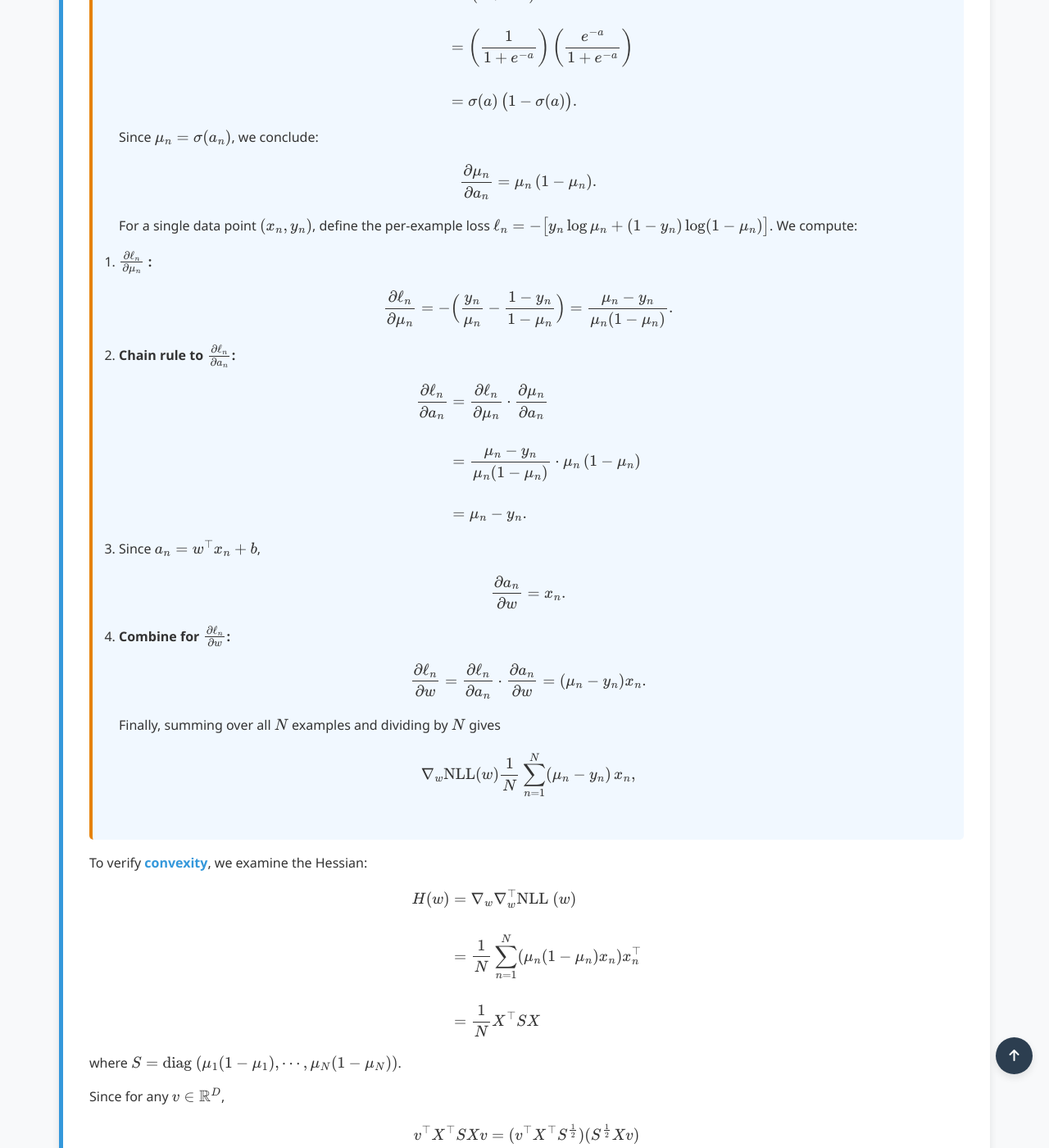
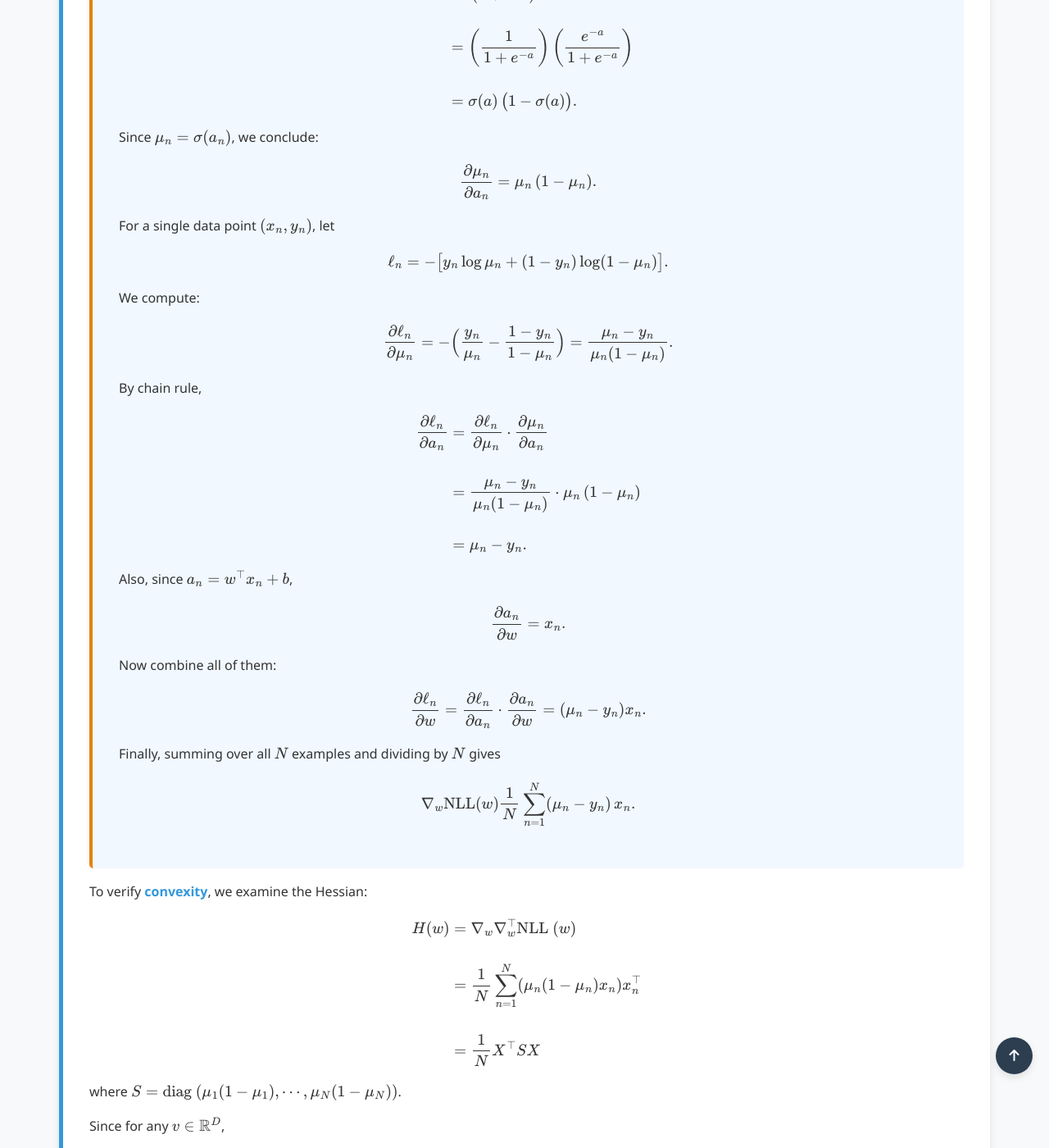
Before and after one commit to Yusukey01/yusukey01.github.io, a Jekyll site: the page built from Mathematics/Machine_learning/classification.html, in a window 1280 px wide and 1400 px high, scrolled down 3282 px. Shown: the whole window at 82% size. Built offline with Jekyll 4.4.1, drawn with Linux system fonts in a browser that asks for light colours.

Commit message:
logistic regression page updating

```diff
--- a/Mathematics/Machine_learning/classification.html
+++ b/Mathematics/Machine_learning/classification.html
@@ -133,6 +133,7 @@ uses_python: false
                     \]
                     where \(X \in \mathbb{R}^{N \times D}\) is the design matrix whose \(n\)th row is \(x_n^\top\), and
                     \(\mu, y\in\mathbb{R}^N\) are the vectors of \(\mu_n\) and \(y_n\), respectively.
+                </p>
 
                 <div class="theorem">
                     <span class="theorem-title">Derivation of the gradient of \(\nabla_w \text{NLL }(w)\) </span>
@@ -142,8 +143,6 @@ uses_python: false
                         \sigma(a) = \frac{1}{1 + e^{-a}}.
                         \]
                         We compute its derivative with respect to \(a\):
-                    </p>
-
                         \[
                         \begin{aligned}
                         \frac{d\sigma}{da}
@@ -154,6 +153,7 @@ uses_python: false
                         &= \sigma(a)\,\bigl(1 - \sigma(a)\bigr).
                         \end{aligned}
                         \]
+                    </p>
 
                     <p>
                         Since \(\mu_n = \sigma(a_n)\), we conclude:
@@ -162,24 +162,20 @@ uses_python: false
                             = \mu_n\,(1 - \mu_n).
                         \]
                     </p>
+
                     <p>
-                        For a single data point \((x_n,y_n)\), define the per-example loss
-                        \(\ell_n = -\bigl[y_n\log\mu_n + (1-y_n)\log(1-\mu_n)\bigr]\).
+                        For a single data point \((x_n,y_n)\), let
+                        \[
+                            \ell_n = -\bigl[y_n\log\mu_n + (1-y_n)\log(1-\mu_n)\bigr].
+                        \]
+
                     We compute:
-                        </p>
-
-                        <ol>
-                        <li>
-                            <strong>\(\frac{\partial \ell_n}{\partial \mu_n}\) :</strong>
                         \[
                             \frac{\partial \ell_n}{\partial \mu_n}
                             = -\Bigl(\frac{y_n}{\mu_n} - \frac{1 - y_n}{1 - \mu_n}\Bigr)
                             = \frac{\mu_n - y_n}{\mu_n (1 -\mu_n)}.
                         \]
-                        </li>
-
-                        <li>
-                            <strong>Chain rule to \(\frac{\partial \ell_n}{\partial a_n}\):</strong>
+                    By chain rule,
                         \[
                             \begin{aligned}
                             \frac{\partial \ell_n}{\partial a_n}
@@ -188,36 +184,25 @@ uses_python: false
                             &= \mu_n - y_n.
                             \end{aligned}
                         \]
-                        </li>
-
-                        <li>
-                            Since \(a_n = w^\top x_n + b\),
+                    Also, since \(a_n = w^\top x_n + b\),
                         \[
                             \frac{\partial a_n}{\partial w}
                             = x_n.
                         \]
-                        </li>
-
-                        <li>
-                            <strong>Combine for \(\frac{\partial \ell_n}{\partial w}\):</strong>
+                    Now combine all of them:
                         \[
                             \frac{\partial \ell_n}{\partial w}
                             = \frac{\partial \ell_n}{\partial a_n}
                             \cdot \frac{\partial a_n}{\partial w}
                             = (\mu_n - y_n)x_n.
                         \]
-                        </li>
-                        </ol>
-
-                        <p>
                     Finally, summing over all \(N\) examples and dividing by \(N\) gives
                         \[
                             \nabla_w \mathrm{NLL}(w)
-                        \frac{1}{N}\sum_{n=1}^N (\mu_n - y_n)\,x_n,
+                            \frac{1}{N}\sum_{n=1}^N (\mu_n - y_n)\,x_n.
                         \]
                     </p>
                 </div>
-                </p>
 
                 <p>
                     To verify <a href="../Calculus/gradient.html"><strong>convexity</strong></a>, we examine the Hessian:
```
Lines whose indentation alone changed are shown as unchanged.
